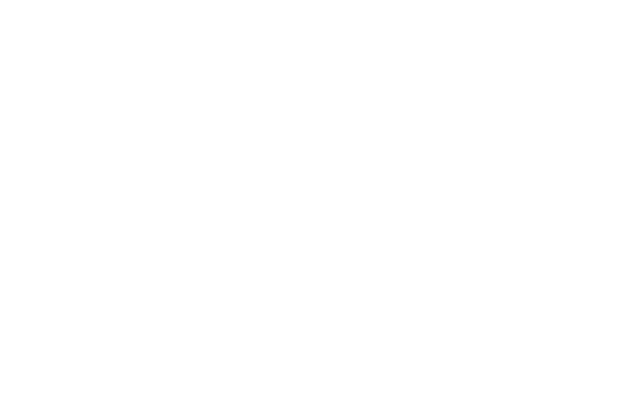
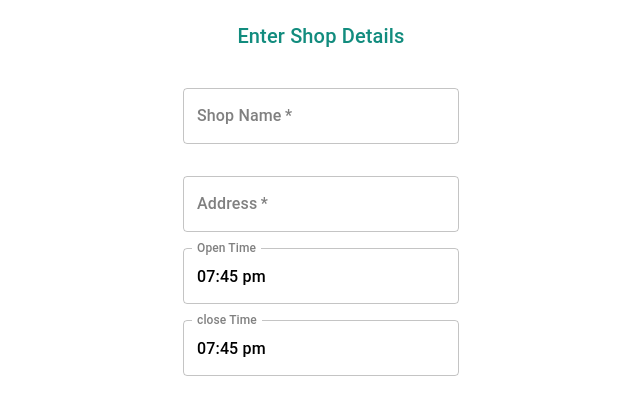
Before and after one commit to 3r-year-group-project/agri-2-go-front-end, a React (Create React App) app: page /test in a window 1280 px wide. Before the commit this address had no page. Shown: the top 414 px of the page, without its empty margins (319-959 px from the left). Built offline with nearby package versions, Linux system fonts and the light colour scheme; what pubnub would draw is missing.

Commit message:
need to fix css and test login

```diff
--- a/package.json
+++ b/package.json
@@ -22,7 +22,7 @@
     "@testing-library/user-event": "^14.4.3",
     "auth0": "^2.42.0",
     "axios": "^0.27.2",
-    "date-fns": "^2.0.0-beta.5",
+    "date-fns": "^2.29.1",
     "material-ui-search-bar": "^1.0.0",
     "moment": "^2.29.4",
     "nstall": "^0.2.0",
--- a/src/components/RegistrationForms/GrocerySeller/stepFour.jsx
+++ b/src/components/RegistrationForms/GrocerySeller/stepFour.jsx
@@ -1,13 +1,109 @@
-import React from "react";
+import React,{useState,useEffect} from "react";
 import { Typography, Grid, Container, TextField} from "@mui/material";
 import { styled } from "@mui/material";
+import {checkWord, checkWordExactLen,isFirstDateGreaterThanSecondDate} from "../../../services/utils/FormValidation";
+import { useParams } from "react-router-dom";
+
+import { AdapterDateFns } from '@mui/x-date-pickers/AdapterDateFns';
+import Stack from '@mui/material/Stack';
+import { LocalizationProvider } from '@mui/x-date-pickers/LocalizationProvider';
+import { TimePicker } from '@mui/x-date-pickers/TimePicker';
+
+import { formatDate, formatTime } from "../../../services/utils/date/data";
 
 
+export default function StepFour(props) {
+    const [value1, setValue1] = useState(new Date());
+    const [value2, setValue2] = useState(new Date());
+    var {id} = useParams();
+    const [data,setData] = useState({
+        startTime: "",
+        endTime: "",
+        shopName: "",
+        shopAddress: "",
+        userType : 6,
+        id:id,
+    });
+    const [errorText, setErrorText] = useState({
+        startTime: "",
+        endTime: "",
+        shopName: "",
+        shopAddress: "",
+    });
 
+    useEffect(() => {
+        if(!Object.values(data).includes("")){
+            console.log("i am true");
+            props.handleSubmitComponent4(data);
 
-export default function StepThree() {
+        }
+
+    },[data]);
+
+    const changeShopName = (e) => {
+        let v = e.target.value;
+        let ob = checkWord(v,5,20);
+        if(ob.state){
+            setErrorText(
+                (prev) => {
+                    return({...prev, shopName : ""});
+                }
+            );
+            setData((prev) => {
+                return({...prev, shopName : v});
+            });
+        }else{
+            console.log(ob);
+            setErrorText(
+                (prev) => {
+                    return({...prev, shopName : ob.errors});
+                }
+            );
+            setData((prev) => {
+                return({...prev, shopName : ""});
+            });
+        }
+
+    }
+    const changeShopAddress = (e) => {
+        console.log("i find shop address");
+        let v = e.target.value;
+        let ob = checkWord(v,5,20);
+        if(ob.state){
+            setErrorText(
+                (prev) => {
+                    return({...prev, shopAddress : ""});
+                }
+            );
+            setData((prev) => {
+                return({...prev, shopAddress : v});
+            });
+        }else{
+            console.log(ob);
+            setErrorText(
+                (prev) => {
+                    return({...prev, shopAddress : ob.errors});
+                }
+            );
+            setData((prev) => {
+                return({...prev, shopAddress : ""});
+            });
+        }
+    }
+    const changeStartTime = (t) => {
+        setData((prev) => {
+            return({...prev,  startTime: formatTime(t)});
+        });
+    }
+    const changeEndTime = (t) => {
+        setData((prev) => {
+            return({...prev,  endTime: formatTime(t)});
+        });
+    }
+
     return(
         <div>
+
             <Container>
                 <br />
             <Typography variant="h6" align="center" sx={{color: '#128C7E'}}>
@@ -16,51 +112,49 @@ export default function StepThree() {
             <br />
             <form>
                 <Grid container spacing={2} justifyContent = "center" alignItems = "center">
-                    <Grid item xs={10} >
+                    <Grid item xs={3} >
                     <TextField
+                            onChange={changeShopName}
+                            error={errorText.shopName !== ""}
+                            helperText={errorText.shopName}
                             sx={{margin: '1rem 0',input: { color: 'black' }}}
                             required
                             fullWidth
-                            label="First Name"
-                            id="firstname"
-                            name="firstname"
-                            autoComplete="firstname"
+                            label="Shop Name"
+                            id="shopName"
+                            name="shopName"
+                            autoComplete="shopName"
                     />
                     <TextField
+                            error={errorText.shopAddress}
+                            helperText={errorText.shopAddress}
+                            onChange={changeShopAddress}
                             sx={{margin: '1rem 0',input: { color: 'black' }}}
                             required
                             fullWidth
-                            label="Last Name"
-                            id="lastname"
-                            name="lastname"
-                            autoComplete="lastname"
+                            label="Address"
+                            id="address"
+                            name="address"
+                            autoComplete="address"
                     />
-                    <TextField
-                            sx={{margin: '1rem 0',input: { color: 'black' }}}
-                            required
-                            fullWidth
-                            label="Address Line 1"
-                            id="addressline-1"
-                            name="addressline-1"
-                            autoComplete="addressline-1"
-                    />
-                    <TextField
-                            sx={{margin: '1rem 0',input: { color: 'black' }}}
-                            fullWidth
-                            label="Address Line 2 (Optional)"
-                            id="addressline-2"
-                            name="addressline-2"
-                            autoComplete="addressline-2"
-                    />
-                    <TextField
-                            sx={{margin: '1rem 0',input: { color: 'black' }}}
-                            required
-                            fullWidth
-                            label="City"
-                            id="city"
-                            name="city"
-                            autoComplete="city"
-                    />
+
+                    <LocalizationProvider dateAdapter={AdapterDateFns}>
+                        <Stack spacing={2}>
+                            <TimePicker
+                                label="Open Time"
+                                sx={{margin: '1rem 0',input: { color: 'black' }}}
+                                value={value1}
+                                onChange={(d)=>{setValue1(d);changeStartTime(d)}}
+                                renderInput={(params) => <TextField {...params} sx={{margin: '1rem 0',input: { color: 'black' }}} />}
+                            />
+                            <TimePicker
+                                label="close Time"
+                                value={value2}
+                                onChange={(d)=>{setValue2(d);changeEndTime(d)}}
+                                renderInput={(params) => <TextField {...params} sx={{margin: '1rem 0',input: { color: 'black' }}} />}
+                            />
+                        </Stack>
+                    </LocalizationProvider>
 
 
 
--- a/src/components/RegistrationForms/GrocerySeller/stepThree.jsx
+++ b/src/components/RegistrationForms/GrocerySeller/stepThree.jsx
@@ -3,7 +3,6 @@ import { Typography, Grid, Container, TextField} from "@mui/material";
 import { styled } from "@mui/material";
 import { useParams } from "react-router-dom";
 import {checkWord, checkWordExactLen} from "../../../services/utils/FormValidation";
-import FormHelperText from '../../../../node_modules/@mui/material/FormHelperText/FormHelperText';
 
 
 
@@ -21,7 +20,7 @@ export default function StepThree(props) {
     );
     const [data,setData] = useState(
         {
-            userType : 6,
+            userType : 0,
             firstName : "",
             lastName : "",
             address1 : "",
--- a/src/components/RegistrationForms/StockBuyer/stepFour.jsx
+++ b/src/components/RegistrationForms/StockBuyer/stepFour.jsx
@@ -1,13 +1,109 @@
-import React from "react";
+import React,{useState,useEffect} from "react";
 import { Typography, Grid, Container, TextField} from "@mui/material";
 import { styled } from "@mui/material";
+import {checkWord, checkWordExactLen,isFirstDateGreaterThanSecondDate} from "../../../services/utils/FormValidation";
+import { useParams } from "react-router-dom";
+
+import { AdapterDateFns } from '@mui/x-date-pickers/AdapterDateFns';
+import Stack from '@mui/material/Stack';
+import { LocalizationProvider } from '@mui/x-date-pickers/LocalizationProvider';
+import { TimePicker } from '@mui/x-date-pickers/TimePicker';
+
+import { formatDate, formatTime } from "../../../services/utils/date/data";
 
 
+export default function StepFour(props) {
+    const [value1, setValue1] = useState(new Date());
+    const [value2, setValue2] = useState(new Date());
+    var {id} = useParams();
+    const [data,setData] = useState({
+        startTime: "",
+        endTime: "",
+        shopName: "",
+        shopAddress: "",
+        userType : 6,
+        id:id,
+    });
+    const [errorText, setErrorText] = useState({
+        startTime: "",
+        endTime: "",
+        shopName: "",
+        shopAddress: "",
+    });
 
+    useEffect(() => {
+        if(!Object.values(data).includes("")){
+            console.log("i am true");
+            props.handleSubmitComponent4(data);
 
-export default function StepThree() {
+        }
+
+    },[data]);
+
+    const changeShopName = (e) => {
+        let v = e.target.value;
+        let ob = checkWord(v,5,20);
+        if(ob.state){
+            setErrorText(
+                (prev) => {
+                    return({...prev, shopName : ""});
+                }
+            );
+            setData((prev) => {
+                return({...prev, shopName : v});
+            });
+        }else{
+            console.log(ob);
+            setErrorText(
+                (prev) => {
+                    return({...prev, shopName : ob.errors});
+                }
+            );
+            setData((prev) => {
+                return({...prev, shopName : ""});
+            });
+        }
+
+    }
+    const changeShopAddress = (e) => {
+        console.log("i find shop address");
+        let v = e.target.value;
+        let ob = checkWord(v,5,20);
+        if(ob.state){
+            setErrorText(
+                (prev) => {
+                    return({...prev, shopAddress : ""});
+                }
+            );
+            setData((prev) => {
+                return({...prev, shopAddress : v});
+            });
+        }else{
+            console.log(ob);
+            setErrorText(
+                (prev) => {
+                    return({...prev, shopAddress : ob.errors});
+                }
+            );
+            setData((prev) => {
+                return({...prev, shopAddress : ""});
+            });
+        }
+    }
+    const changeStartTime = (t) => {
+        setData((prev) => {
+            return({...prev,  startTime: formatTime(t)});
+        });
+    }
+    const changeEndTime = (t) => {
+        setData((prev) => {
+            return({...prev,  endTime: formatTime(t)});
+        });
+    }
+
     return(
         <div>
+
             <Container>
                 <br />
             <Typography variant="h6" align="center" sx={{color: '#128C7E'}}>
@@ -16,51 +112,49 @@ export default function StepThree() {
             <br />
             <form>
                 <Grid container spacing={2} justifyContent = "center" alignItems = "center">
-                    <Grid item xs={10} >
+                    <Grid item xs={3} >
                     <TextField
+                            onChange={changeShopName}
+                            error={errorText.shopName !== ""}
+                            helperText={errorText.shopName}
                             sx={{margin: '1rem 0',input: { color: 'black' }}}
                             required
                             fullWidth
-                            label="First Name"
-                            id="firstname"
-                            name="firstname"
-                            autoComplete="firstname"
+                            label="Shop Name"
+                            id="shopName"
+                            name="shopName"
+                            autoComplete="shopName"
                     />
                     <TextField
+                            error={errorText.shopAddress}
+                            helperText={errorText.shopAddress}
+                            onChange={changeShopAddress}
                             sx={{margin: '1rem 0',input: { color: 'black' }}}
                             required
                             fullWidth
-                            label="Last Name"
-                            id="lastname"
-                            name="lastname"
-                            autoComplete="lastname"
+                            label="Address"
+                            id="address"
+                            name="address"
+                            autoComplete="address"
                     />
-                    <TextField
-                            sx={{margin: '1rem 0',input: { color: 'black' }}}
-                            required
-                            fullWidth
-                            label="Address Line 1"
-                            id="addressline-1"
-                            name="addressline-1"
-                            autoComplete="addressline-1"
-                    />
-                    <TextField
-                            sx={{margin: '1rem 0',input: { color: 'black' }}}
-                            fullWidth
-                            label="Address Line 2 (Optional)"
-                            id="addressline-2"
-                            name="addressline-2"
-                            autoComplete="addressline-2"
-                    />
-                    <TextField
-                            sx={{margin: '1rem 0',input: { color: 'black' }}}
-                            required
-                            fullWidth
-                            label="City"
-                            id="city"
-                            name="city"
-                            autoComplete="city"
-                    />
+
+                    <LocalizationProvider dateAdapter={AdapterDateFns}>
+                        <Stack spacing={2}>
+                            <TimePicker
+                                label="Open Time"
+                                sx={{margin: '1rem 0',input: { color: 'black' }}}
+                                value={value1}
+                                onChange={(d)=>{setValue1(d);changeStartTime(d)}}
+                                renderInput={(params) => <TextField {...params} sx={{margin: '1rem 0',input: { color: 'black' }}} />}
+                            />
+                            <TimePicker
+                                label="close Time"
+                                value={value2}
+                                onChange={(d)=>{setValue2(d);changeEndTime(d)}}
+                                renderInput={(params) => <TextField {...params} sx={{margin: '1rem 0',input: { color: 'black' }}} />}
+                            />
+                        </Stack>
+                    </LocalizationProvider>
 
 
 
--- a/src/components/RegistrationForms/StockBuyer/stepThree.jsx
+++ b/src/components/RegistrationForms/StockBuyer/stepThree.jsx
@@ -3,7 +3,6 @@ import { Typography, Grid, Container, TextField} from "@mui/material";
 import { styled } from "@mui/material";
 import { useParams } from "react-router-dom";
 import {checkWord, checkWordExactLen} from "../../../services/utils/FormValidation";
-import FormHelperText from '../../../../node_modules/@mui/material/FormHelperText/FormHelperText';
 
 
 
@@ -21,7 +20,7 @@ export default function StepThree(props) {
     );
     const [data,setData] = useState(
         {
-            userType : 5,
+            userType : 0,
             firstName : "",
             lastName : "",
             address1 : "",
--- a/src/routes/index.jsx
+++ b/src/routes/index.jsx
@@ -22,7 +22,7 @@ import WastageRecycleCenterRegistrationForm from "../components/RegistrationForm
 import TransporterRegistrationForm from "../components/RegistrationForms/Transporter";
 
 
-
+import StepFour from '../components/RegistrationForms/GrocerySeller/stepFour';
 
 
 export default function Router() {
@@ -57,6 +57,7 @@ export default function Router() {
         <Route path="/groceryseller/dash/:page" element={<GrocerySellerLayout/>}/>
         <Route path="/transporter/dash/:page" element={<TransporterLayout/>}/>
         <Route path="/wastagerecyclecenter/dash/:page" element={<WastageRecyclecenterLayout/>}/>
+        <Route path="/test" element={<StepFour />}/>
         </Routes>
         </BrowserRouter>
 
```
Also changed, not shown: src/services/utils/date/data.js (+16 -0 lines), 1 other file (tests, documents, lock files or other folders).
